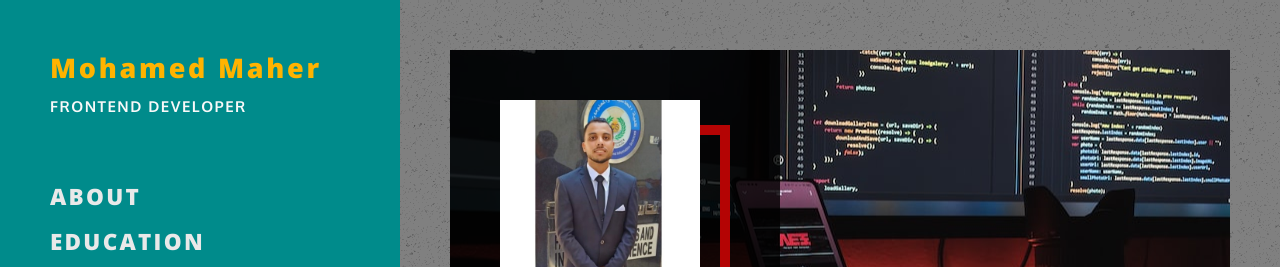
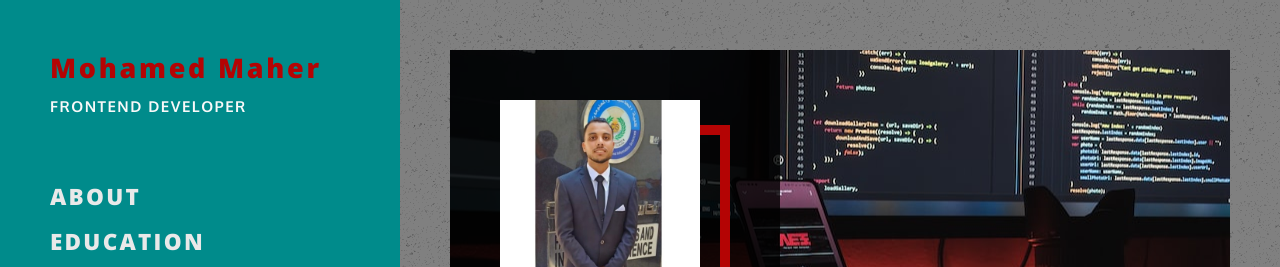
Before and after one commit to MohamedMaher32/MyProtfolio, a plain HTML site: page index.html in a window 1280 px wide. Shown: the top 267 px of the page. Drawn offline with nearby package versions, Linux system fonts and the light colour scheme.

Commit message:
frist commit

```diff
--- a/index.html
+++ b/index.html
@@ -51,7 +51,7 @@
         <header class="header">
           <!--Logo-->
           <a class="logo" href="index.html">
-            <h3 style="color: #ffb300 ; margin-bottom: 5px;">Mohamed Maher</h3>
+            <h3 style="color: #b40404 ; margin-bottom: 5px;">Mohamed Maher</h3>
           </a>
           <!--Slogan-->
           <p class="slogan">FrontEnd Developer</p>
```
